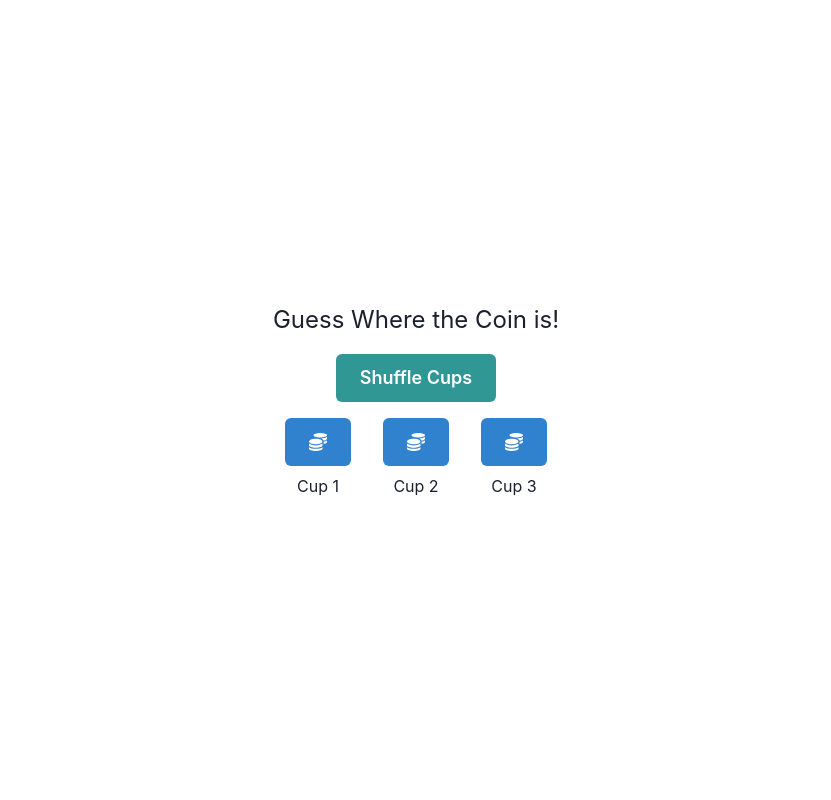
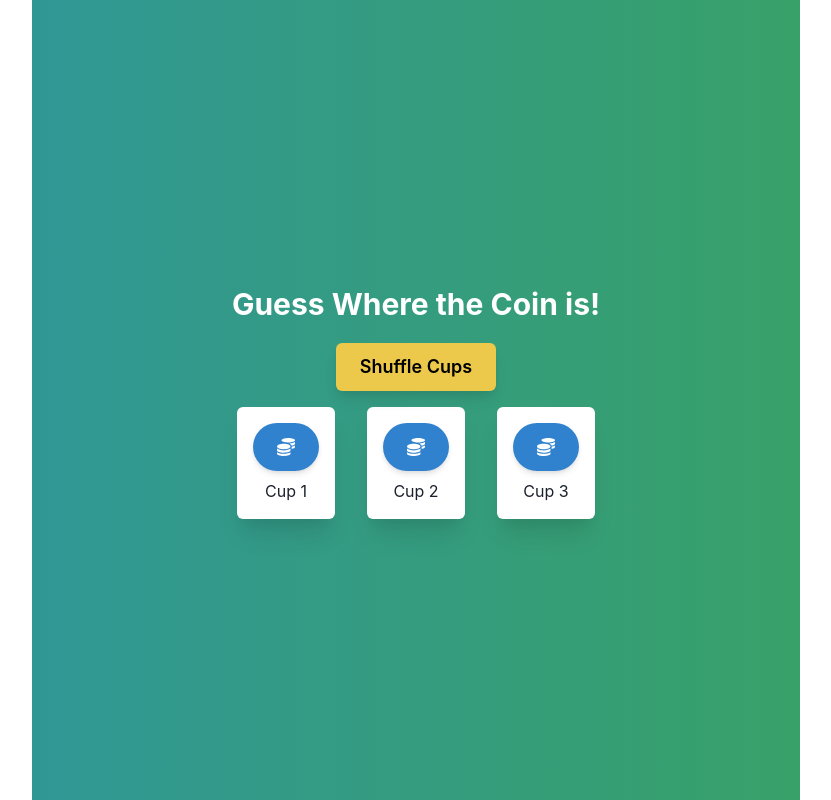
Before and after one commit to GPT-Engineer-App/guess-the-coin-game, a React (Vite) app: page / in a window 1280 px wide. Shown: the whole page, without its empty margins (224-1055 px from the left). Built offline with nearby package versions, Linux system fonts and the light colour scheme.

Commit message:
Enhanced the UI by adding a background gradient, improving button styles, adding shadows and border radius to the cups, and incorporating animations using `framer-motion`.
Prompt: make it more beautiful

```diff
--- a/src/pages/Index.jsx
+++ b/src/pages/Index.jsx
@@ -1,5 +1,6 @@
 import React, { useState } from "react";
-import { Container, VStack, HStack, Button, Text, Box, useToast } from "@chakra-ui/react";
+import { Container, VStack, HStack, Button, Text, Box, useToast, Image } from "@chakra-ui/react";
+import { motion } from "framer-motion";
 import { FaCoins } from "react-icons/fa";
 
 const Index = () => {
@@ -38,23 +39,29 @@ const Index = () => {
   };
 
   return (
-    <Container centerContent maxW="container.md" height="100vh" display="flex" flexDirection="column" justifyContent="center" alignItems="center">
+    <Container centerContent maxW="container.md" height="100vh" display="flex" flexDirection="column" justifyContent="center" alignItems="center" bgGradient="linear(to-r, teal.500, green.500)">
       <VStack spacing={4}>
-        <Text fontSize="2xl">Guess Where the Coin is!</Text>
-        <Button onClick={shuffleCups} colorScheme="teal" size="lg">
+        <Text fontSize="3xl" fontWeight="bold" color="white">
+          Guess Where the Coin is!
+        </Text>
+        <Button onClick={shuffleCups} colorScheme="yellow" size="lg" boxShadow="lg">
           Shuffle Cups
         </Button>
         <HStack spacing={8}>
           {cups.map((hasCoin, index) => (
-            <Box key={index} textAlign="center">
-              <Button onClick={() => handleGuess(index)} colorScheme="blue" size="lg">
+            <Box key={index} textAlign="center" as={motion.div} whileHover={{ scale: 1.1 }} whileTap={{ scale: 0.9 }} boxShadow="xl" borderRadius="md" p={4} bg="white">
+              <Button onClick={() => handleGuess(index)} colorScheme="blue" size="lg" boxShadow="md" borderRadius="full">
                 <FaCoins />
               </Button>
               <Text mt={2}>Cup {index + 1}</Text>
             </Box>
           ))}
         </HStack>
-        {message && <Text fontSize="lg">{message}</Text>}
+        {message && (
+          <Text fontSize="lg" color="white">
+            {message}
+          </Text>
+        )}
       </VStack>
     </Container>
   );
```
